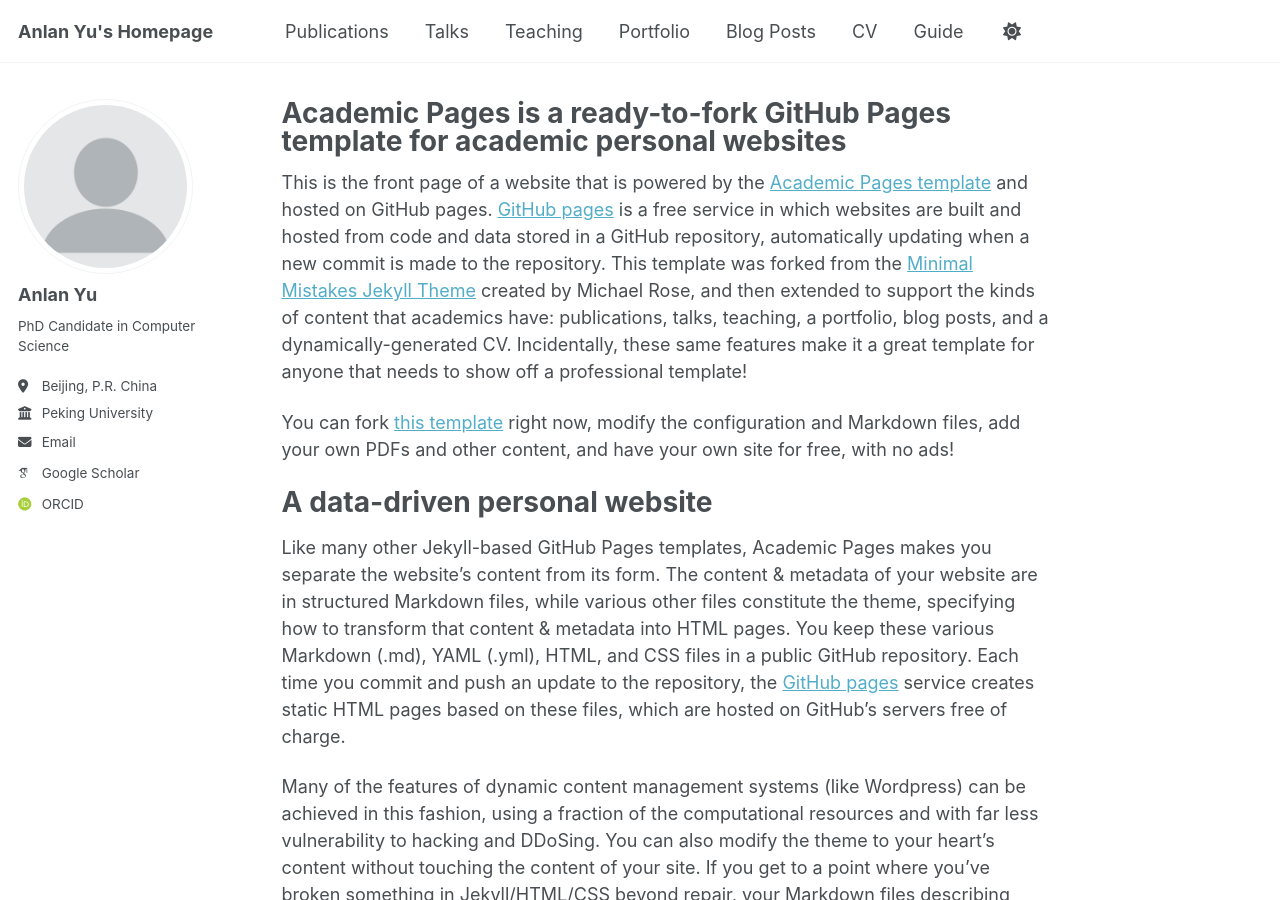
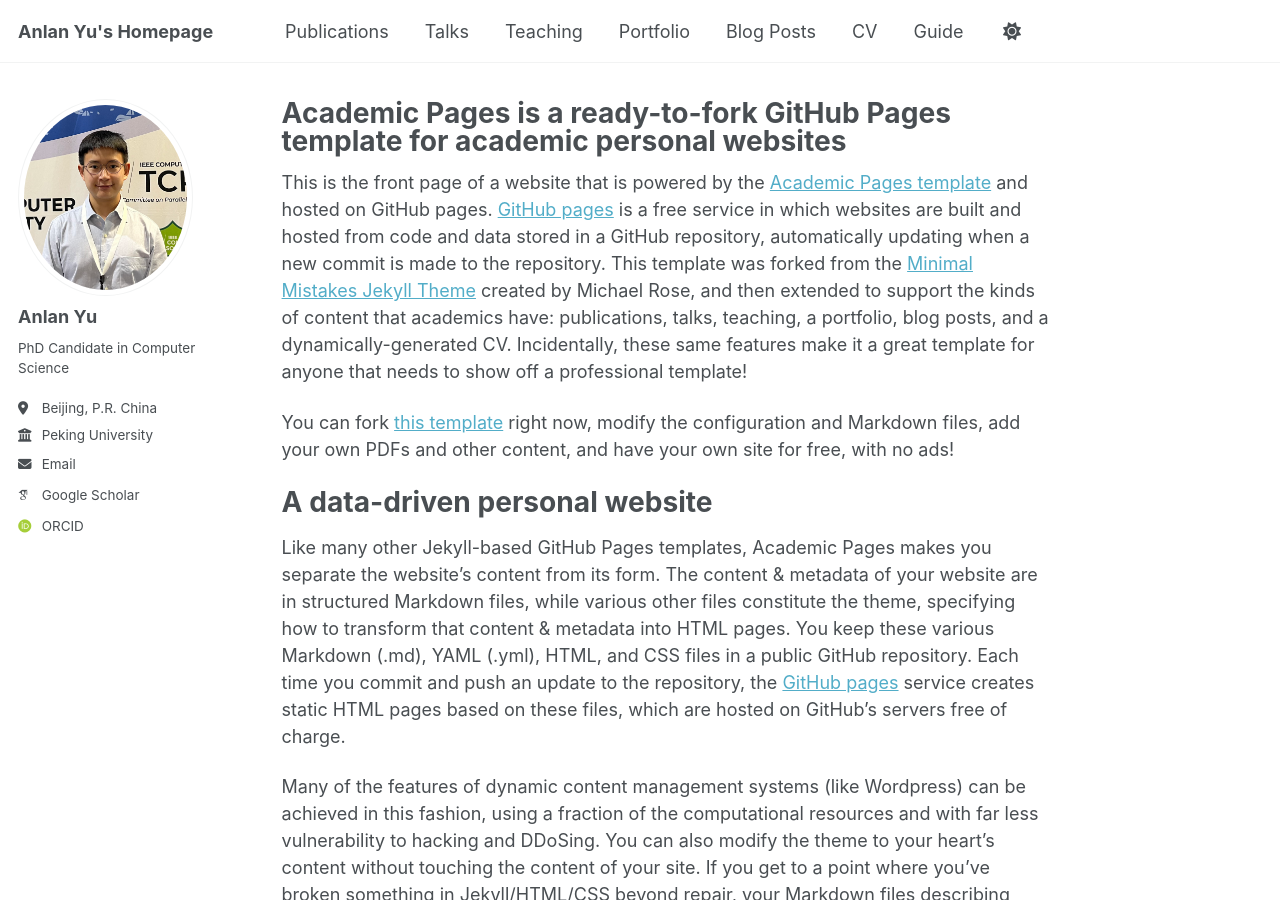
Before and after one commit to Yu-Anlan/yu-anlan.github.io, a Jekyll site: the page built from _pages/about.md, in a window 1280 px wide and 900 px high. Built offline with Jekyll 4.4.1, drawn with Linux system fonts in a browser that asks for light colours; some web fonts are replaced; a script that is not in the unit is left out.

Commit message:
update personal photo

```diff
--- a/_config.yml
+++ b/_config.yml
@@ -22,7 +22,7 @@ repository               : "Yu-Anlan/yu-anlan.github.io"
 #               Additional customization can be done by editing /_includes/author-profile.html
 author:
   # Biographic information
-  avatar           : "profile.png"
+  avatar           : "homepage_photo.jpg"
   name             : "Anlan Yu"
   pronouns         : # example: "she/her"
   bio              : "PhD Candidate in Computer Science"
```
